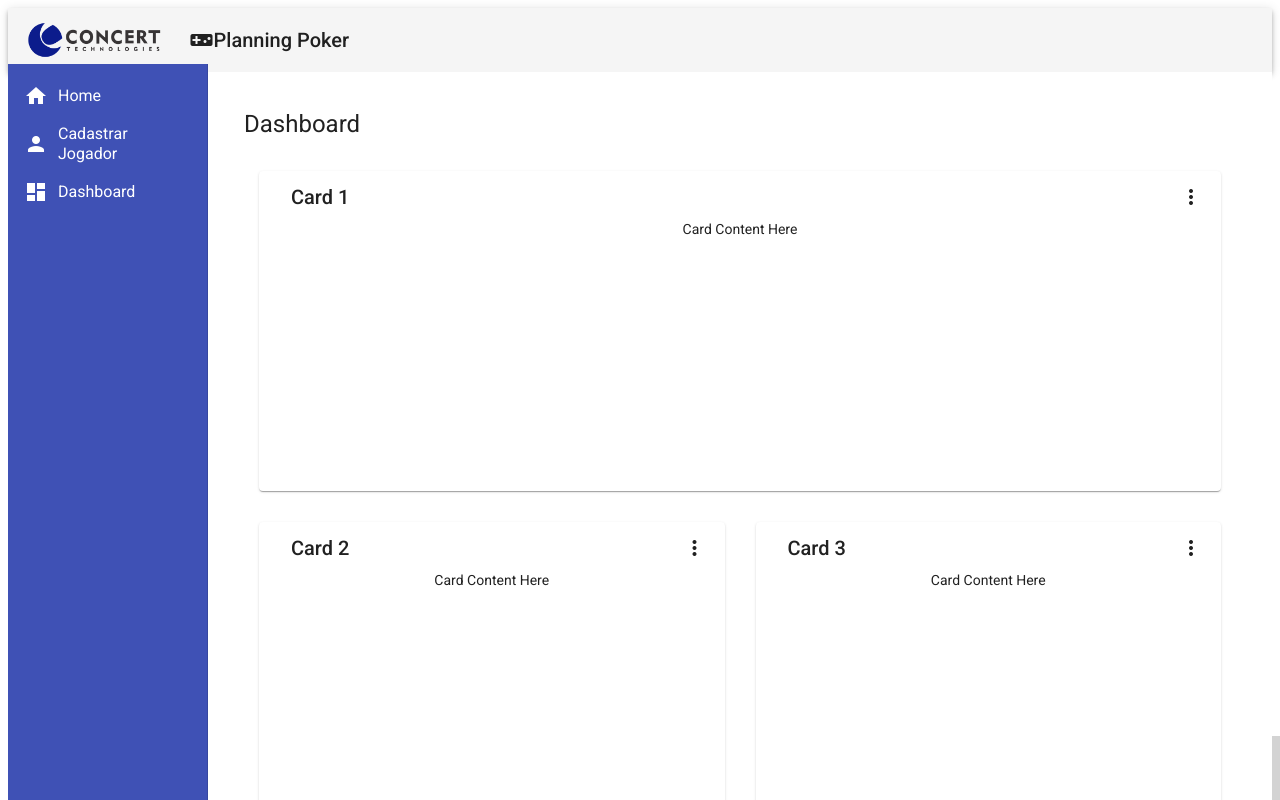
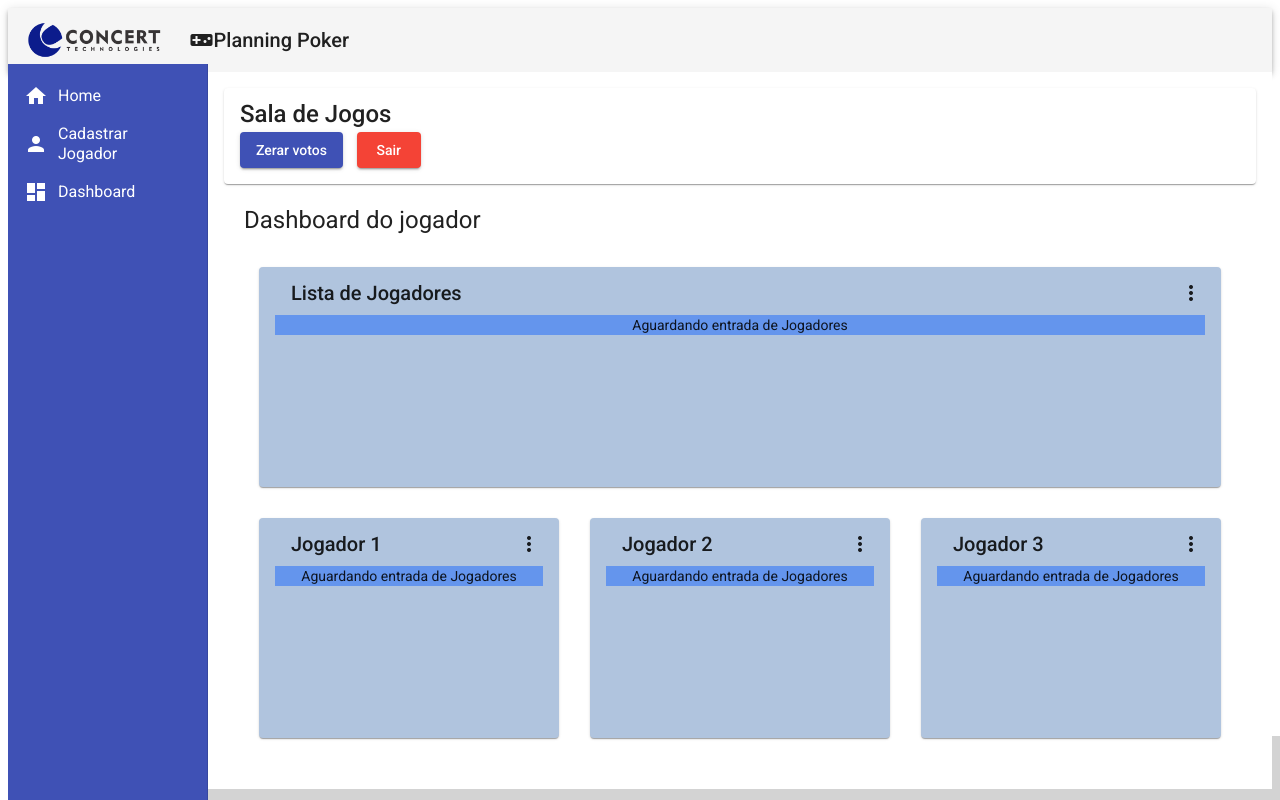
Before and after one commit to brunocesarti/Challenge_CONCERT, an Angular app in the folder challenge/: page /dashboard in a window 1280 px wide. Shown: the top 800 px of the page. Built offline with nearby package versions, Linux system fonts and the light colour scheme.

Commit message:
Criando versão inicial do dashboard #5

```diff
--- a/challenge/src/app/views/dashboard/dashboard.component.css
+++ b/challenge/src/app/views/dashboard/dashboard.component.css
@@ -8,6 +8,8 @@
   left: 15px;
   right: 15px;
   bottom: 15px;
+  background-color: lightsteelblue;
+
 }
 
 .more-button {
@@ -18,4 +20,5 @@
 
 .dashboard-card-content {
   text-align: center;
+  background-color: cornflowerblue;
 }
--- a/challenge/src/app/views/dashboard/dashboard.component.html
+++ b/challenge/src/app/views/dashboard/dashboard.component.html
@@ -1,6 +1,17 @@
+<mat-card>
+  <mat-card-title>Sala de Jogos</mat-card-title>
+
+    <button mat-raised-button color="primary">
+      Zerar votos
+    </button>
+    &nbsp;&nbsp;
+    <button mat-raised-button color="warn">
+      Sair
+    </button>
+</mat-card>
 <div class="grid-container">
-  <h1 class="mat-h1">Dashboard</h1>
-  <mat-grid-list cols="2" rowHeight="350px">
+  <h1 class="mat-h1">Dashboard do jogador</h1>
+  <mat-grid-list cols="3" rowHeight="250px">
     <mat-grid-tile *ngFor="let card of cards | async" [colspan]="card.cols" [rowspan]="card.rows">
       <mat-card class="dashboard-card">
         <mat-card-header>
@@ -10,13 +21,13 @@
               <mat-icon>more_vert</mat-icon>
             </button>
             <mat-menu #menu="matMenu" xPosition="before">
-              <button mat-menu-item>Expand</button>
+              <button mat-menu-item>Destacar Carta</button>
               <button mat-menu-item>Remove</button>
             </mat-menu>
           </mat-card-title>
         </mat-card-header>
         <mat-card-content class="dashboard-card-content">
-          <div>Card Content Here</div>
+          <div>Aguardando entrada de Jogadores</div>
         </mat-card-content>
       </mat-card>
     </mat-grid-tile>
--- a/challenge/src/app/views/dashboard/dashboard.component.ts
+++ b/challenge/src/app/views/dashboard/dashboard.component.ts
@@ -13,18 +13,18 @@ export class DashboardComponent {
     map(({ matches }) => {
       if (matches) {
         return [
-          { title: 'Card 1', cols: 1, rows: 1 },
-          { title: 'Card 2', cols: 1, rows: 1 },
-          { title: 'Card 3', cols: 1, rows: 1 },
-          { title: 'Card 4', cols: 1, rows: 1 }
+          { title: 'Lista de Jogadores', cols: 1, rows: 1 },
+          { title: 'Jogador 1', cols: 1, rows: 1 },
+          { title: 'Jogador 2', cols: 1, rows: 1 },
+          { title: 'Jogador 3', cols: 1, rows: 1 }
         ];
       }
 
       return [
-        { title: 'Card 1', cols: 2, rows: 1 },
-        { title: 'Card 2', cols: 1, rows: 1 },
-        { title: 'Card 3', cols: 1, rows: 2 },
-        { title: 'Card 4', cols: 1, rows: 1 }
+        { title: 'Lista de Jogadores', cols: 3, rows: 1 },
+        { title: 'Jogador 1', cols: 1, rows: 1 },
+        { title: 'Jogador 2', cols: 1, rows: 1 },
+        { title: 'Jogador 3', cols: 1, rows: 1 }
       ];
     })
   );
```
